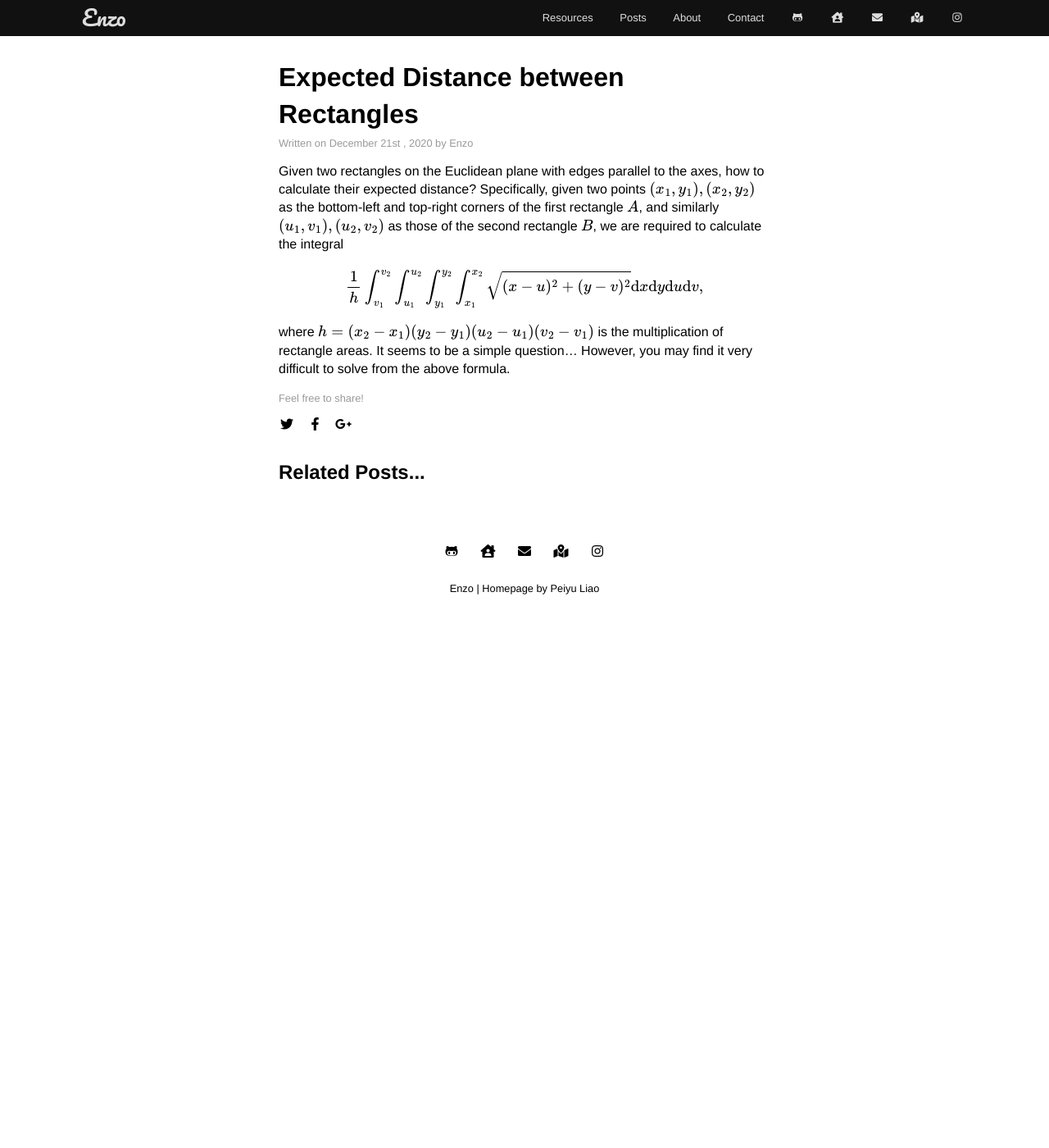
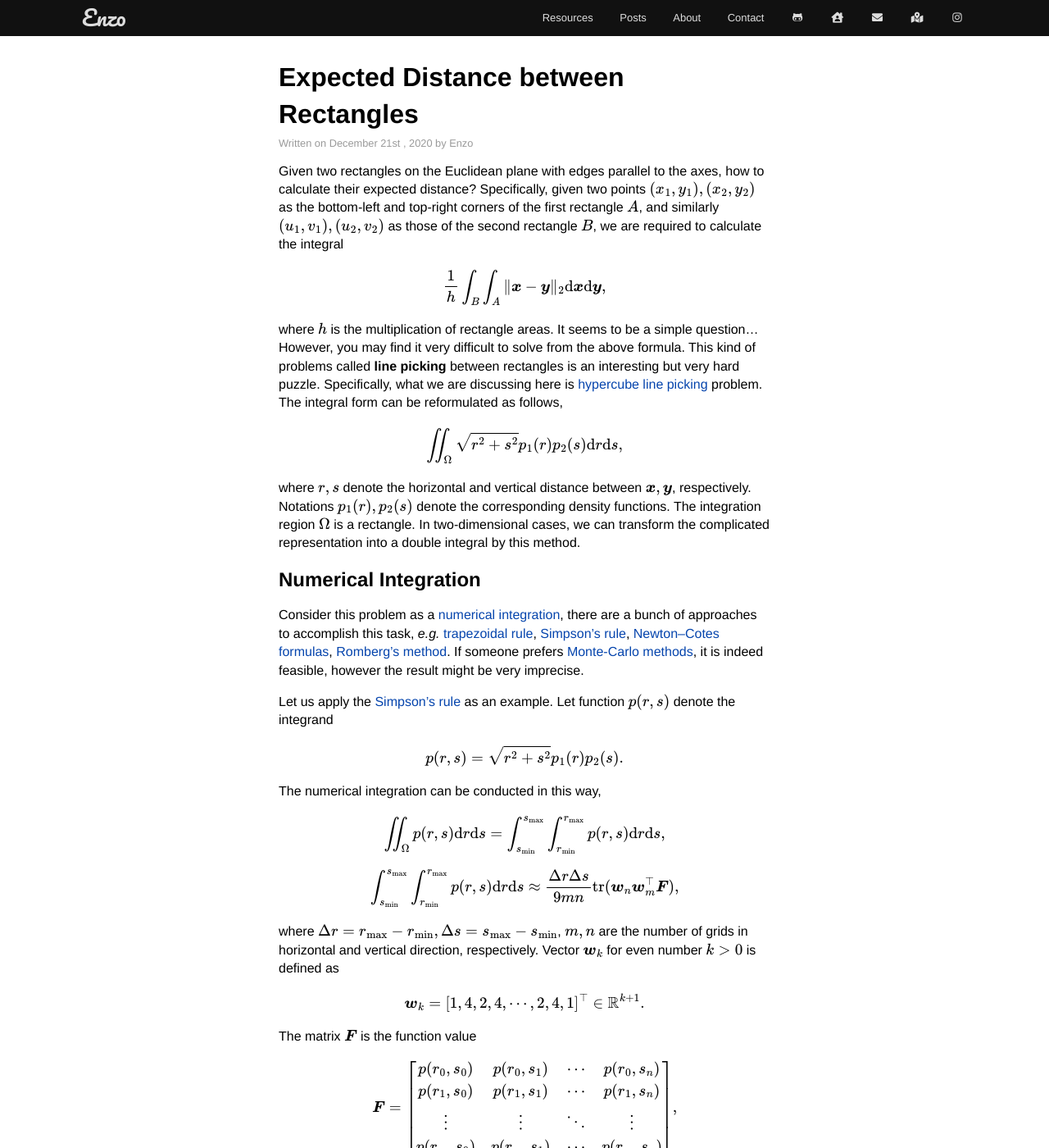
Before and after one commit to enzoleo/enzoleo.github.io, a Jekyll site: the page built from _posts/2020-12-21-expected-distance.md, in a window 1280 px wide and 1400 px high. Shown: the whole window at 82% size. Built offline with Jekyll 4.4.1, drawn with Linux system fonts in a browser that asks for light colours; formulas are drawn with MathJax 3; some of the changed text lies outside the part shown.

Commit message:
Update post about line picking

```diff
--- a/_posts/2020-12-21-expected-distance.md
+++ b/_posts/2020-12-21-expected-distance.md
@@ -8,6 +8,44 @@ tags: [tech]
 
 Given two rectangles on the Euclidean plane with edges parallel to the axes, how to calculate their expected distance? Specifically, given two points $$(x_1,y_1),(x_2,y_2)$$ as the bottom-left and top-right corners of the first rectangle $$A$$, and similarly $$(u_1,v_1),(u_2,v_2)$$ as those of the second rectangle $$B$$, we are required to calculate the integral
 
-$$\frac{1}{h}\int_{v_1}^{v_2}\int_{u_1}^{u_2}\int_{y_1}^{y_2}\int_{x_1}^{x_2}\sqrt{(x-u)^2+(y-v)^2}\mathrm{d}x\mathrm{d}y\mathrm{d}u\mathrm{d}v,$$
+$$\frac{1}{h}\int_B\int_A\|\boldsymbol{x}-\boldsymbol{y}\|_2\mathrm{d}\boldsymbol{x}\mathrm{d}\boldsymbol{y},$$
 
-where $$h=(x_2-x_1)(y_2-y_1)(u_2-u_1)(v_2-v_1)$$ is the multiplication of rectangle areas. It seems to be a simple question... However, you may find it very difficult to solve from the above formula.
+where $$h$$ is the multiplication of rectangle areas. It seems to be a simple question... However, you may find it very difficult to solve from the above formula. This kind of problems called **line picking** between rectangles is an interesting but very hard puzzle. Specifically, what we are discussing here is [hypercube line picking](https://mathworld.wolfram.com/HypercubeLinePicking.html) problem. The integral form can be reformulated as follows,
+
+$$\iint_{\Omega}\sqrt{r^2+s^2}p_1(r)p_2(s)\mathrm{d}r\mathrm{d}s,$$
+
+where $$r,s$$ denote the horizontal and vertical distance between $$\boldsymbol{x},\boldsymbol{y}$$, respectively. Notations $$p_1(r),p_2(s)$$ denote the corresponding density functions. The integration region $$\Omega$$ is a rectangle. In two-dimensional cases, we can transform the complicated representation into a double integral by this method.
+
+## Numerical Integration
+
+Consider this problem as a [numerical integration](https://en.wikipedia.org/wiki/Numerical_integration), there are a bunch of approaches to accomplish this task, *e.g.* [trapezoidal rule](https://en.wikipedia.org/wiki/Trapezoidal_rule), [Simpson's rule](https://en.wikipedia.org/wiki/Simpson%27s_rule), [Newton–Cotes formulas](https://en.wikipedia.org/wiki/Newton%E2%80%93Cotes_formulas), [Romberg's method](https://en.wikipedia.org/wiki/Romberg%27s_method). If someone prefers [Monte-Carlo methods](https://en.wikipedia.org/wiki/Monte_Carlo_method), it is indeed feasible, however the result might be very imprecise.
+
+Let us apply the [Simpson's rule](https://en.wikipedia.org/wiki/Simpson%27s_rule) as an example. Let function $$p(r,s)$$ denote the integrand
+
+$$p(r,s)=\sqrt{r^2+s^2}p_1(r)p_2(s).$$
+
+The numerical integration can be conducted in this way,
+
+$$\iint_{\Omega}p(r,s)\mathrm{d}r\mathrm{d}s=\int_{s_{\min}}^{s_{\max}}\int_{r_{\min}}^{r_{\max}}p(r,s)\mathrm{d}r\mathrm{d}s,$$
+
+$$\int_{s_{\min}}^{s_{\max}}\int_{r_{\min}}^{r_{\max}}p(r,s)\mathrm{d}r\mathrm{d}s\approx\frac{\Delta r\Delta s}{9mn}\mathrm{tr}(\boldsymbol{w}_n\boldsymbol{w}_m^{\top}\boldsymbol{F}),$$
+
+where $$\Delta r=r_{\max}-r_{\min},\Delta s=s_{\max}-s_{\min}$$, $$m,n$$ are the number of grids in horizontal and vertical direction, respectively. Vector $$\boldsymbol{w}_k$$ for even number $$k>0$$ is defined as
+
+$$\boldsymbol{w}_k=[1,4,2,4,\cdots,2,4,1]^\top\in\mathbb{R}^{k+1}.$$
+
+The matrix $$\boldsymbol{F}$$ is the function value
+
+$$\boldsymbol{F}=\begin{bmatrix}
+
+p(r_0,s_0)&p(r_0,s_1)&\cdots&p(r_0,s_n)\\
+
+p(r_1,s_0)&p(r_1,s_1)&\cdots&p(r_1,s_n)\\
+
+\vdots&\vdots&\ddots&\vdots\\
+
+p(r_m,s_0)&p(r_m,s_1)&\cdots&p(r_m,s_n)\\
+
+\end{bmatrix},$$
+
+where $$r_i,s_j$$ denote the $$i,j$$-th grid points in the horizontal and vertical direction, respectively. One can implement this [Simpson's rule](https://en.wikipedia.org/wiki/Simpson%27s_rule) to calculate the integral numerically. By enlarging $$m,n$$ the numerical result will be very precise.
```
Also changed, not shown: README.md.
